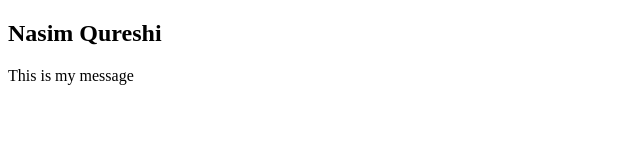
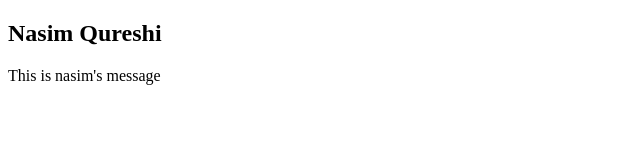
Before and after one commit to nasimqureshi/reactbootcamp-1, a React (Create React App) app: page / in a window 1280 px wide. Shown: the top 160 px of the page, without its empty margins (0-640 px from the left). Built offline with nearby package versions, Linux system fonts and the light colour scheme.

Commit message:
fifth commith

```diff
--- a/src/index.js
+++ b/src/index.js
@@ -30,11 +30,12 @@ const Greeting = () => {
   return(
     <div>
       <Person />
-      <p>This is my message</p>
+      <Message />
     </div>
   );
 };
-
 const Person = () => <h2>Nasim Qureshi</h2>
-
+const Message = () => {
+  return <p>This is nasim's message</p>
+}
 ReactDOM.render(<Greeting />, document.getElementById('root'));
```
Also changed, not shown: 1 other file (tests, documents, lock files or other folders).
